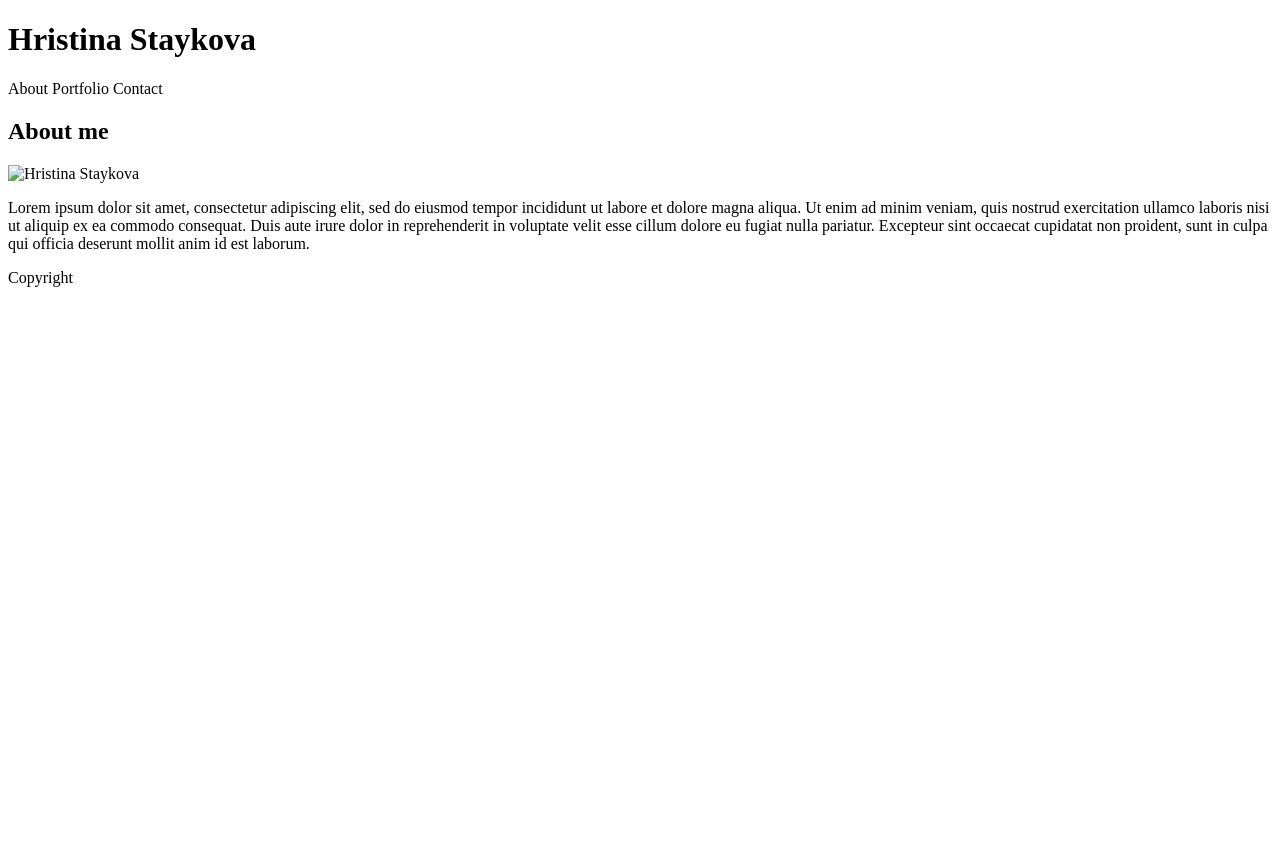
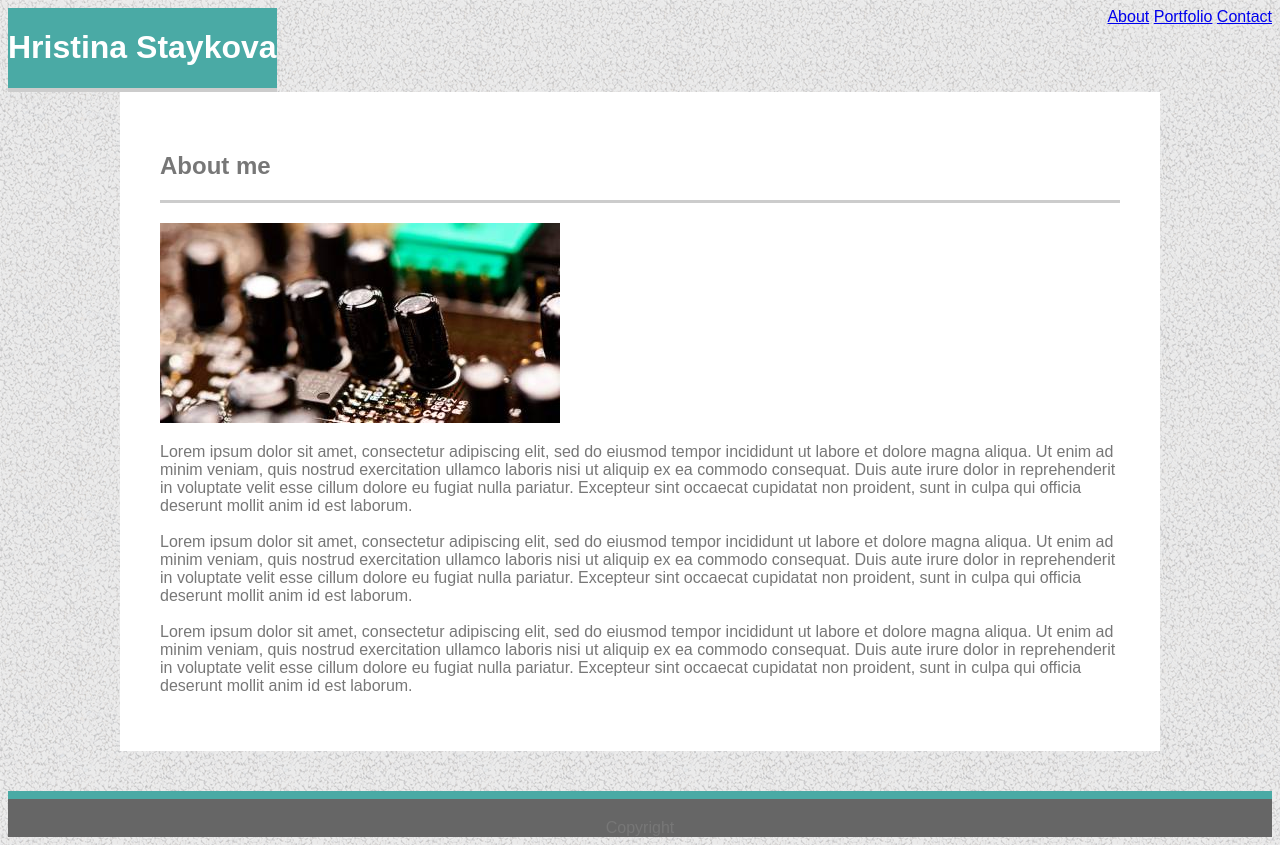
Before and after one commit to hristina-staykova/Basic-Portfolio, a plain HTML site: page index.html in a window 1280 px wide. Before the commit the page ends 800 px from the top, so only its background shows below. Drawn offline with Linux system fonts and the light colour scheme.

Commit message:
html skeletons, started css

```diff
--- a/assets/css/style.css
+++ b/assets/css/style.css
@@ -0,0 +1,45 @@
+body {
+    color: #777777;
+    font-family: Arial, Helvetica, sans-serif;
+    background-image: url("../images/gravel/gravel.png");
+    background-color: antiquewhite;
+}
+
+header {
+    background-color: #4aaaa5;
+    color: #ffffff;
+    border-bottom: 4px solid #cccccc;
+    text-align: center;
+    float: left;
+    margin-top: 0;
+}
+
+nav {
+    float: right;
+    margin-top: 0;
+}
+
+section {
+    width: 960px;
+    clear: both;
+    margin: auto;
+    text-align: left;
+    background-color: #ffffff;
+    padding: 40px;
+    margin-bottom: 40px;
+}
+
+article {
+    align-content: center;
+    text-align: left;
+    border-top: 3px solid #cccccc;
+    padding-top: 20px;
+}
+
+footer {
+    background-color: #666666;
+    text-align: center;
+    border-top: 8px solid #4aaaa5;
+    widows: 100%;
+    padding-top: 20px;
+}
--- a/index.html
+++ b/index.html
@@ -7,16 +7,33 @@
   <title>Basic Portfolio</title>
 </head>
 
-<body>
+  <body>
     <header><h1>Hristina Staykova</h1></header>
-    <nav>About Portfolio Contact</nav>
+
+    <nav><a href="#">About</a> <a href="#">Portfolio</a> <a href="#">Contact</a> </nav>
+
     <section><h1>About me</h1>
-        <img src="#" alt="Hristina Staykova">
-        <p>Lorem ipsum dolor sit amet, consectetur adipiscing elit, sed do eiusmod tempor incididunt ut labore et dolore magna aliqua.
+        <article>
+          <img src="assets/images/abstract.jpeg" alt="Hristina Staykova">
+
+          <p>Lorem ipsum dolor sit amet, consectetur adipiscing elit, sed do eiusmod tempor incididunt ut labore et dolore magna aliqua.
             Ut enim ad minim veniam, quis nostrud exercitation ullamco laboris nisi ut aliquip ex ea commodo consequat.
             Duis aute irure dolor in reprehenderit in voluptate velit esse cillum dolore eu fugiat nulla pariatur. Excepteur sint
-            occaecat cupidatat non proident, sunt in culpa qui officia deserunt mollit anim id est laborum.</p>
+            occaecat cupidatat non proident, sunt in culpa qui officia deserunt mollit anim id est laborum.
+              <br><br>
+            Lorem ipsum dolor sit amet, consectetur adipiscing elit, sed do eiusmod tempor incididunt ut labore et dolore magna aliqua.
+            Ut enim ad minim veniam, quis nostrud exercitation ullamco laboris nisi ut aliquip ex ea commodo consequat.
+            Duis aute irure dolor in reprehenderit in voluptate velit esse cillum dolore eu fugiat nulla pariatur. Excepteur sint
+            occaecat cupidatat non proident, sunt in culpa qui officia deserunt mollit anim id est laborum.
+              <br><br>
+            Lorem ipsum dolor sit amet, consectetur adipiscing elit, sed do eiusmod tempor incididunt ut labore et dolore magna aliqua.
+            Ut enim ad minim veniam, quis nostrud exercitation ullamco laboris nisi ut aliquip ex ea commodo consequat.
+            Duis aute irure dolor in reprehenderit in voluptate velit esse cillum dolore eu fugiat nulla pariatur. Excepteur sint
+            occaecat cupidatat non proident, sunt in culpa qui officia deserunt mollit anim id est laborum.
+          </p>
+        </article>
     </section>
+
     <footer>Copyright</footer>
-</body>
+  </body>
 </html>
```
Also changed, not shown: contact.html (+21 -0 lines), portfolio.html (+22 -0 lines), assets/images/abstract.jpeg (added), assets/images/gravel/gravel.png (added), assets/images/gravel/readme.txt (added).
